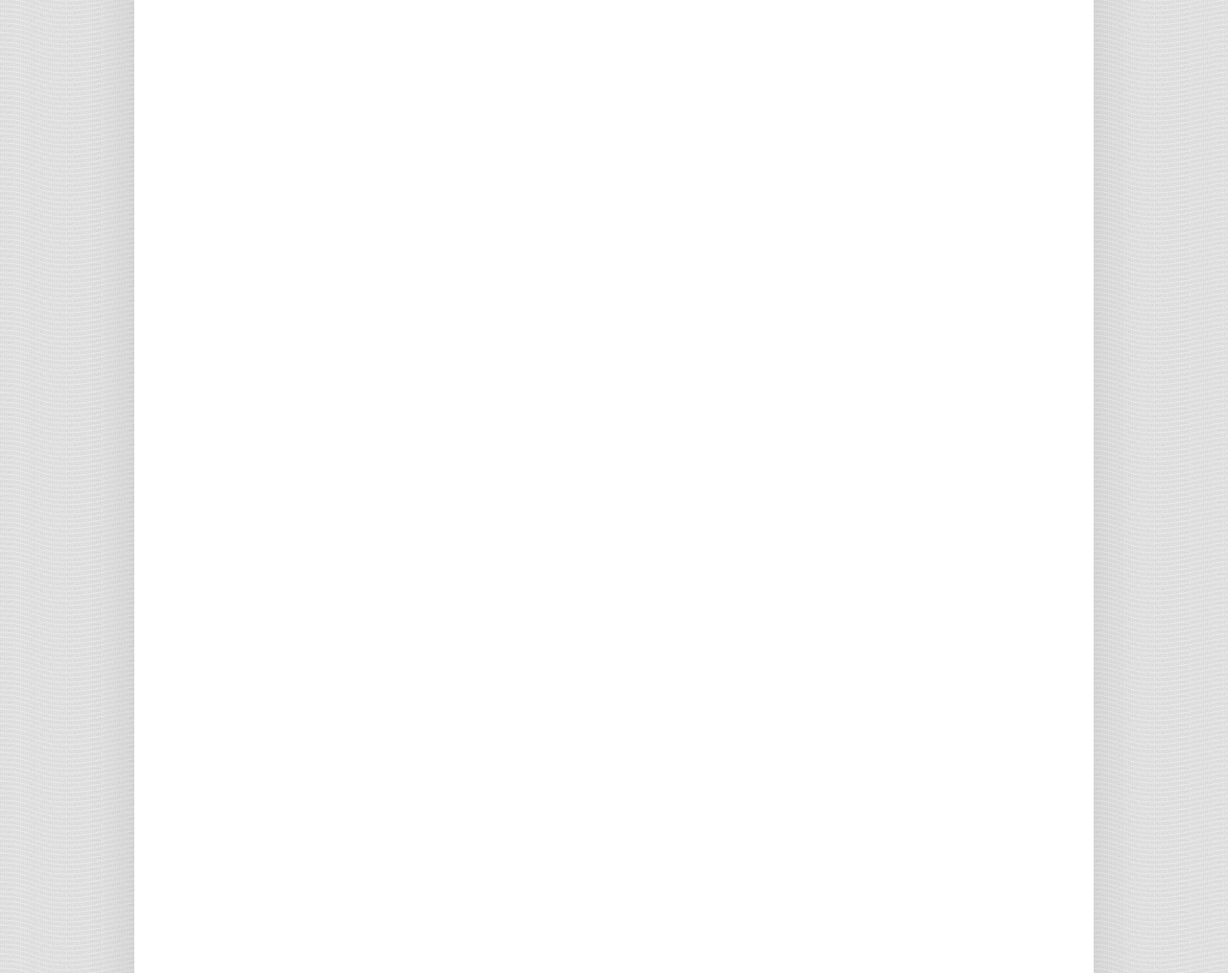
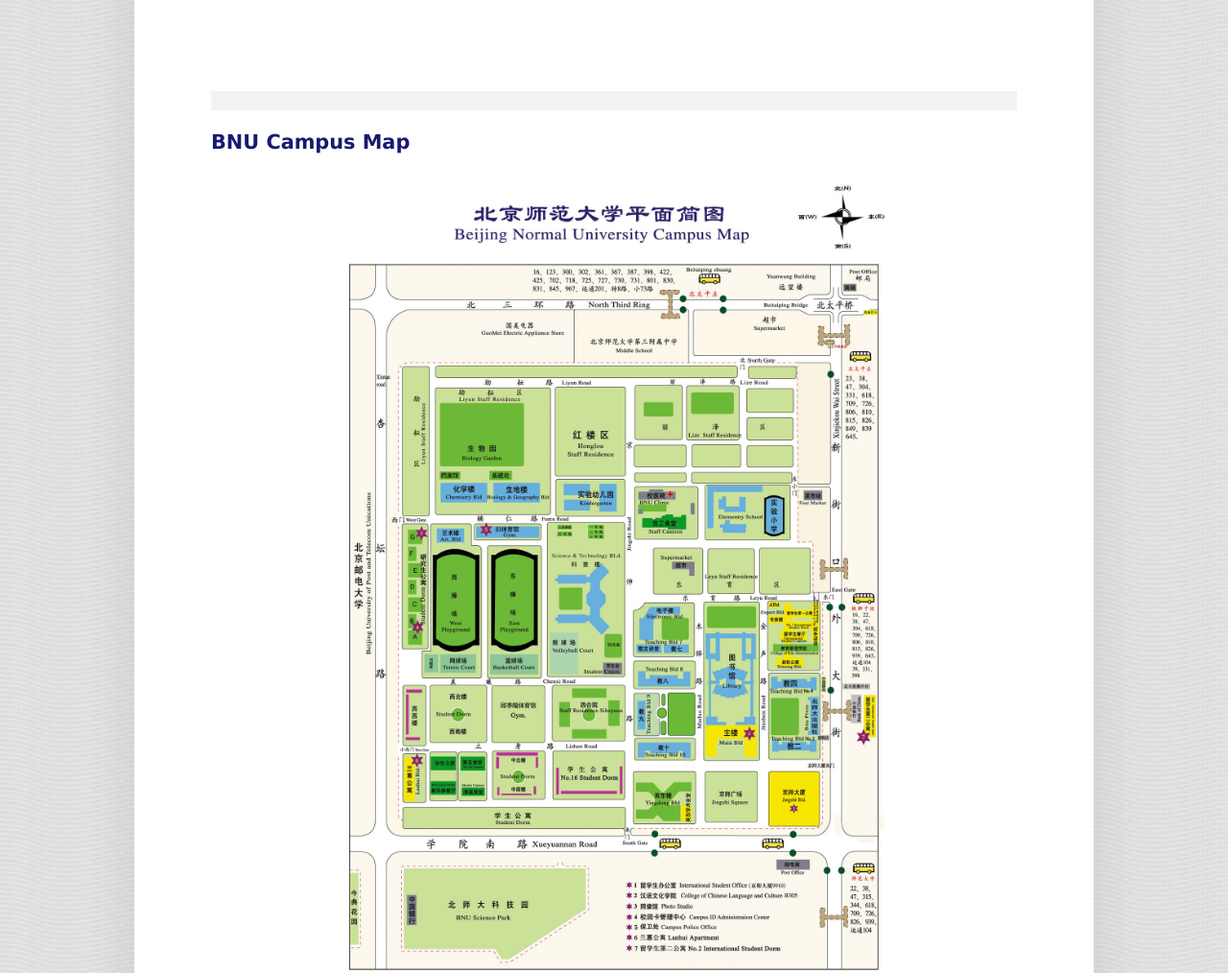
Before and after one commit to Ali-CPT2019/Ali-CPT2019.github.io, a plain HTML site: page index.html in a window 1280 px wide. Shown: the part 1482-2496 px from the top of the page at 96% size. Drawn offline with Linux system fonts and the light colour scheme.

Commit message:
Update index.html

```diff
--- a/index.html
+++ b/index.html
@@ -85,6 +85,11 @@
 				<img src="img/great-wall.jpg" height="170px"></a>
 		</div>
 
+		<!--BNU Campus map-->
+		<div style="width:840px;border-top:20px solid rgba(0,0,0,.05);position:absolute;bottom:400px;">
+            		<p style="color:midnightblue;font-size:1.3em;"><b>BNU Campus Map</b></p>
+            		<center><img src="img/bnu-campus-map.jpg" width=600px></center>
+        	</div>
 
 
 		<div id="people_container">
```
